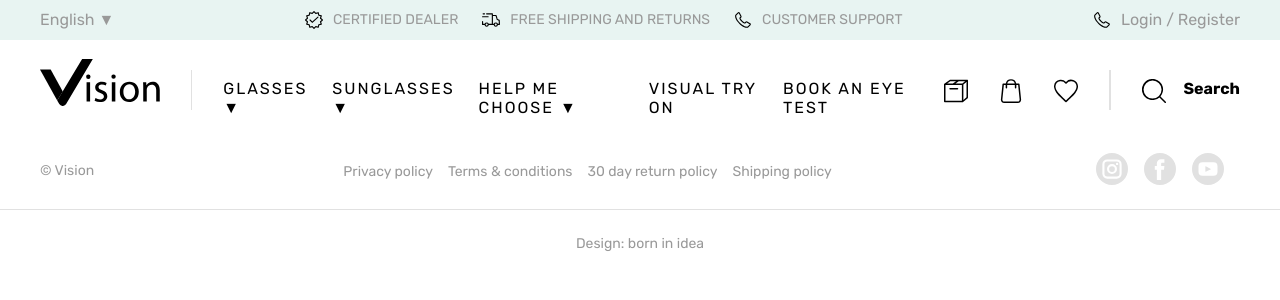
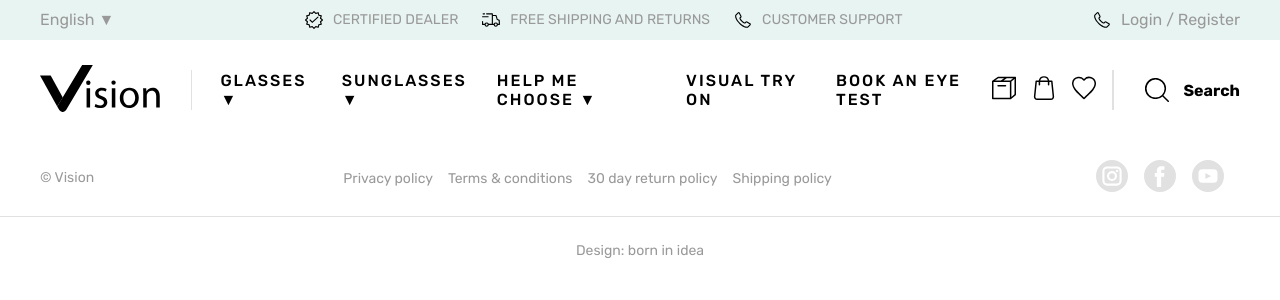
Before and after one commit to alohas/vision-idea-lt, a React (Create React App) app: page / in a window 1280 px wide. Shown: the top 300 px of the page. Built offline with nearby package versions, Linux system fonts and the light colour scheme.

Commit message:
Visual and semantic changes

```diff
--- a/src/components/NavBar/components/NavBar.js
+++ b/src/components/NavBar/components/NavBar.js
@@ -18,16 +18,17 @@ function NavBar() {
           <VisionLogoSvg className="logo" />
         </div>
 
-        <div className="separator"></div>
+        <div className="separator nav-logo"></div>
 
-        <div className="menu">
+        <nav className="menu">
           <div className="item">GLASSES ▼</div>
           <div className="item">SUNGLASSES ▼</div>
           <div className="item">HELP ME CHOOSE ▼</div>
           <div className="item">VISUAL TRY ON</div>
           <div className="item">BOOK AN EYE TEST</div>
-        </div>
+        </nav>
       </div>
+
       <div className="r-side">
         <div className="cart">
           <div className="icon-wrap">
--- a/src/components/NavBar/components/NavBar.scss
+++ b/src/components/NavBar/components/NavBar.scss
@@ -4,10 +4,9 @@
   display: flex;
   justify-content: space-between;
 
-  margin-top: 13px;
   padding: 0 40px;
 
-  height: 80px;
+  height: 100px;
 
   .l-side {
     display: flex;
@@ -23,47 +22,66 @@
   }
 
   .logo-wrap {
-    margin: 6px 31px 0 0;
+    align-self: center;
+
+    margin-right: 31px;
+
+    cursor: pointer;
+
     .logo {
       height: 47px;
     }
   }
 
   .separator {
-    margin: 17px 31px 0 0;
+    align-self: center;
+    margin: 0 31px 0 0;
 
     width: 2px;
     height: 40px;
 
     background-color: $colorMonoTwo;
+
+    &.nav-logo {
+      margin: 0;
+    }
   }
 
   .menu {
     display: flex;
     flex-flow: row;
+    align-items: center;
 
-    margin-top: 26px;
+    padding-left: 4px;
 
     width: 100%;
 
     .item {
-      margin-right: 24px;
+      padding: 0 2px 0 24px;
+      border-bottom: 1px solid transparent;
+
+      cursor: pointer;
 
       font-size: 16px;
       font-family: Rubik;
-      font-weight: 400;
+      font-weight: 500;
       letter-spacing: 2px;
+
+      &:hover {
+        border-bottom: 1px solid $colorMonoSeven;
+      }
     }
   }
 
   .cart {
     display: flex;
     flex-flow: row;
-
-    margin-top: 26px;
+    align-items: center;
 
     .icon-wrap {
-      margin-right: 31px;
+      margin-right: 16px;
+
+      cursor: pointer;
 
       .icon {
         height: 24px;
@@ -74,10 +92,12 @@
   .search {
     display: flex;
     flex-flow: row;
-    margin-top: 26px;
+    align-items: center;
+
+    cursor: pointer;
 
     .s-icon {
-      margin: 0 17px 0 0;
+      margin: 0 14px 0 0;
 
       width: 24px;
       height: 24px;
```
Also changed, not shown: src/components/template/components/TopBar.js (added), src/components/template/components/TopBar.scss (added).
